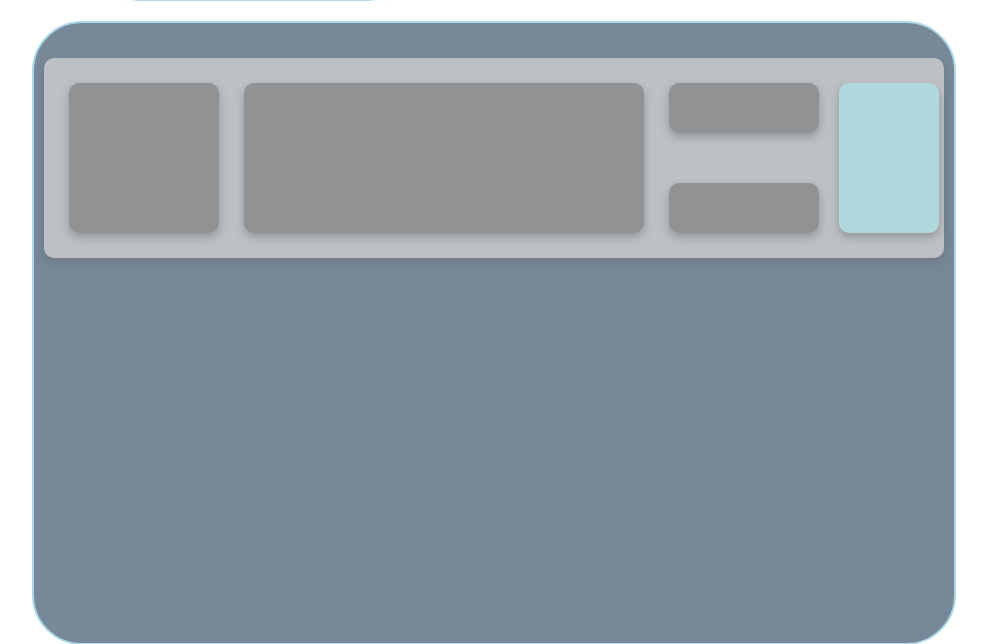
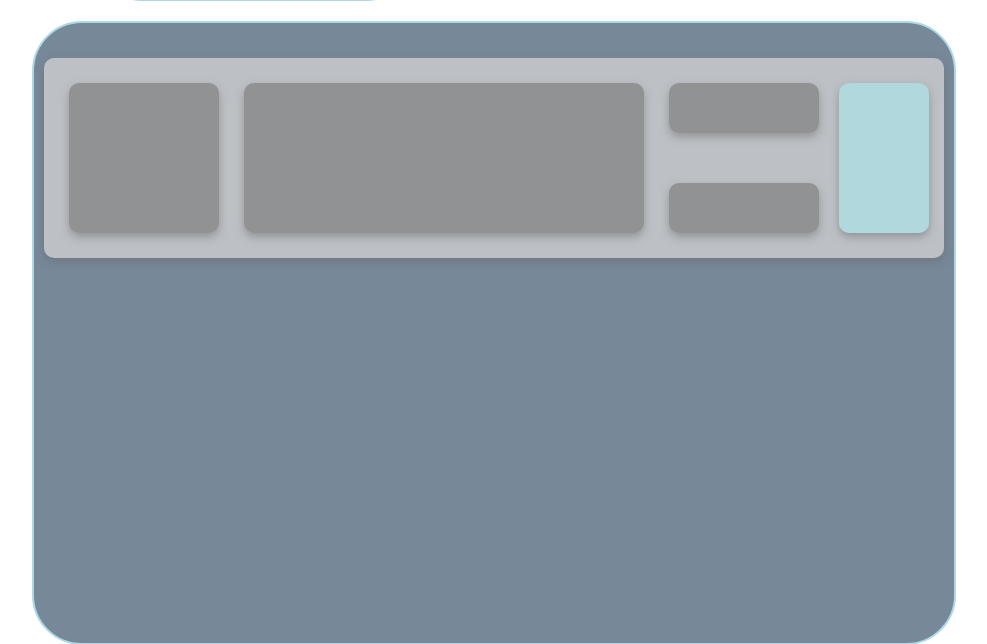
Before and after one commit to jakegusew0482/farmstand, a PHP site: page /marketPage.html in a window 1280 px wide; the page is wider, and only the part inside the window is pictured. Shown: the part 1799-2443 px from the top of that part, without its empty margins (16-1003 px from the left). Run offline with PHP 8.4, Linux system fonts and the light colour scheme; some libraries are stand-ins or nearby versions.

Commit message:
Update MarketplacePage.css

```diff
--- a/styles/MarketplacePage.css
+++ b/styles/MarketplacePage.css
@@ -191,12 +191,12 @@
 {
     background-color: rgba(162, 241, 247, 0.459);
     height: 150px;
-    width: 100px;
+    width: 90px;
     box-shadow: 0 4px 8px 0 rgba(103, 106, 107, 0.5);
     border-radius: 10px;
     margin-top: -50px;
-    margin-right: 5px;
-    float: right;
+    margin-left: 20px;
+    float: left;
 
 }
 
```
